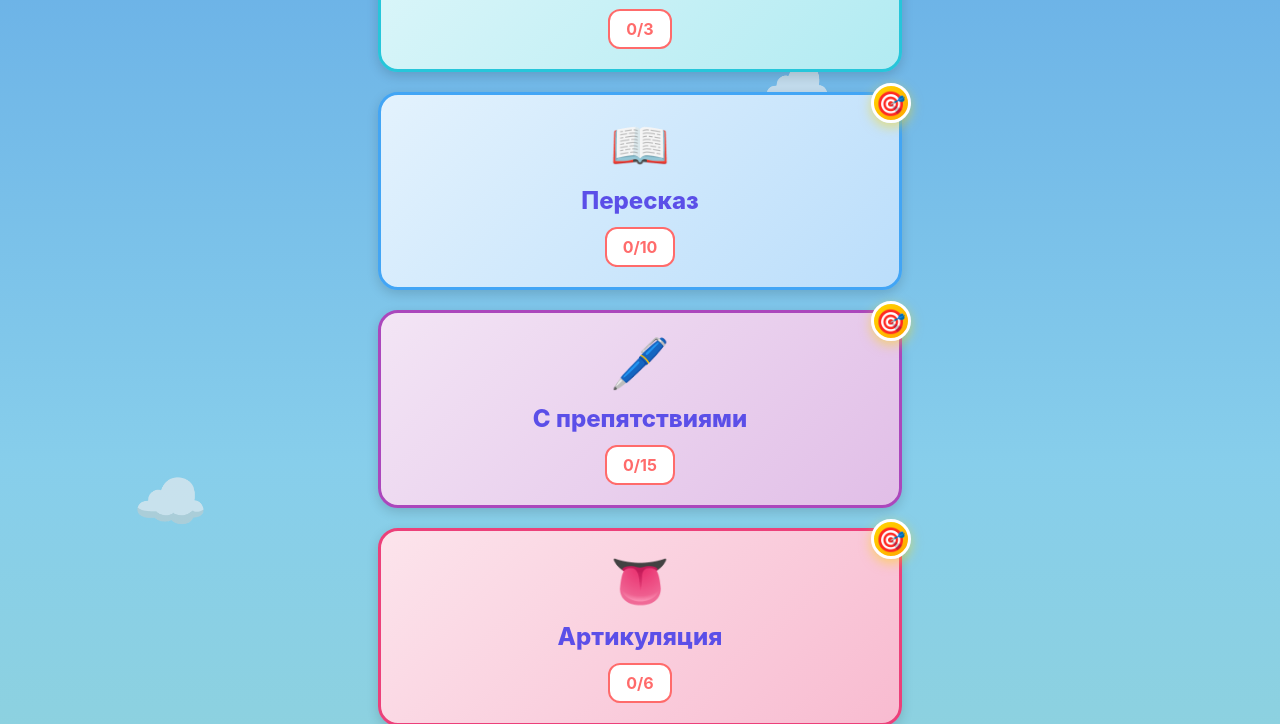
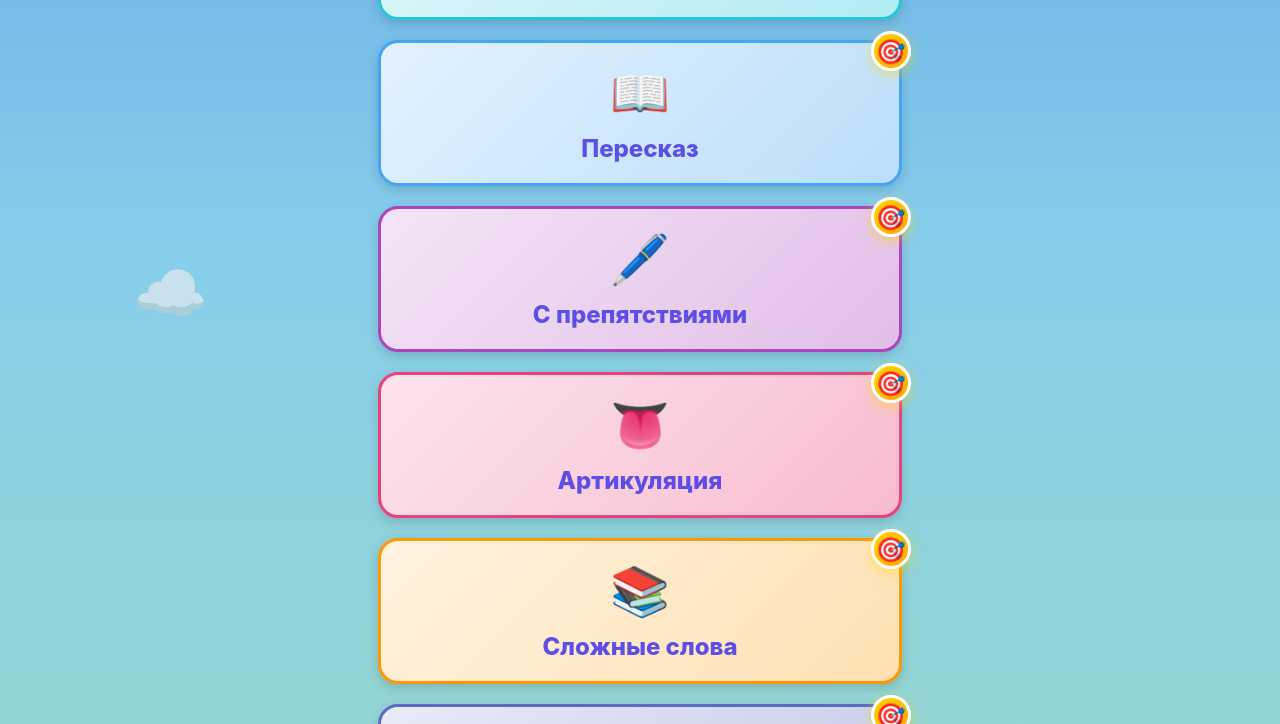
Before and after one commit to romanov4work/boltun-game, a website: page index.html in a window 1280 px wide. Shown: the part 637-1361 px from the top of the page. Drawn offline with Linux system fonts and the light colour scheme.

Commit message:
Hide progress badges and add debug logging

```diff
--- a/app.js
+++ b/app.js
@@ -173,10 +173,14 @@ function isExerciseCompleted(exerciseId) {
 
 // Генерация плиток уроков для модуля
 function generateLessonTiles(cardElement, exerciseId) {
+    console.log('Generating lesson for:', exerciseId);
+
     // Оборачиваем существующие элементы в header
     const icon = cardElement.querySelector('.tree-exercise-icon');
     const name = cardElement.querySelector('.tree-exercise-name');
     const progress = cardElement.querySelector('.tree-exercise-progress');
+
+    console.log('Found elements:', { icon, name, progress });
 
     if (icon && name && progress) {
         const header = document.createElement('div');
@@ -189,6 +193,7 @@ function generateLessonTiles(cardElement, exerciseId) {
 
         // Вставляем header в начало карточки
         cardElement.insertBefore(header, cardElement.firstChild);
+        console.log('Header created');
     }
 
     // Показываем только первый урок
--- a/styles-tree.css
+++ b/styles-tree.css
@@ -275,16 +275,9 @@
     text-align: left;
 }
 
-/* Прогресс упражнения */
+/* Прогресс упражнения - скрываем */
 .tree-exercise-progress {
-    font-size: 16px;
-    font-weight: 700;
-    color: #FF6B6B;
-    background: white;
-    padding: 8px 16px;
-    border-radius: 12px;
-    border: 2px solid #FF6B6B;
-    flex-shrink: 0;
+    display: none;
 }
 
 /* Сетка уроков внутри модуля - показываем всегда */
```
